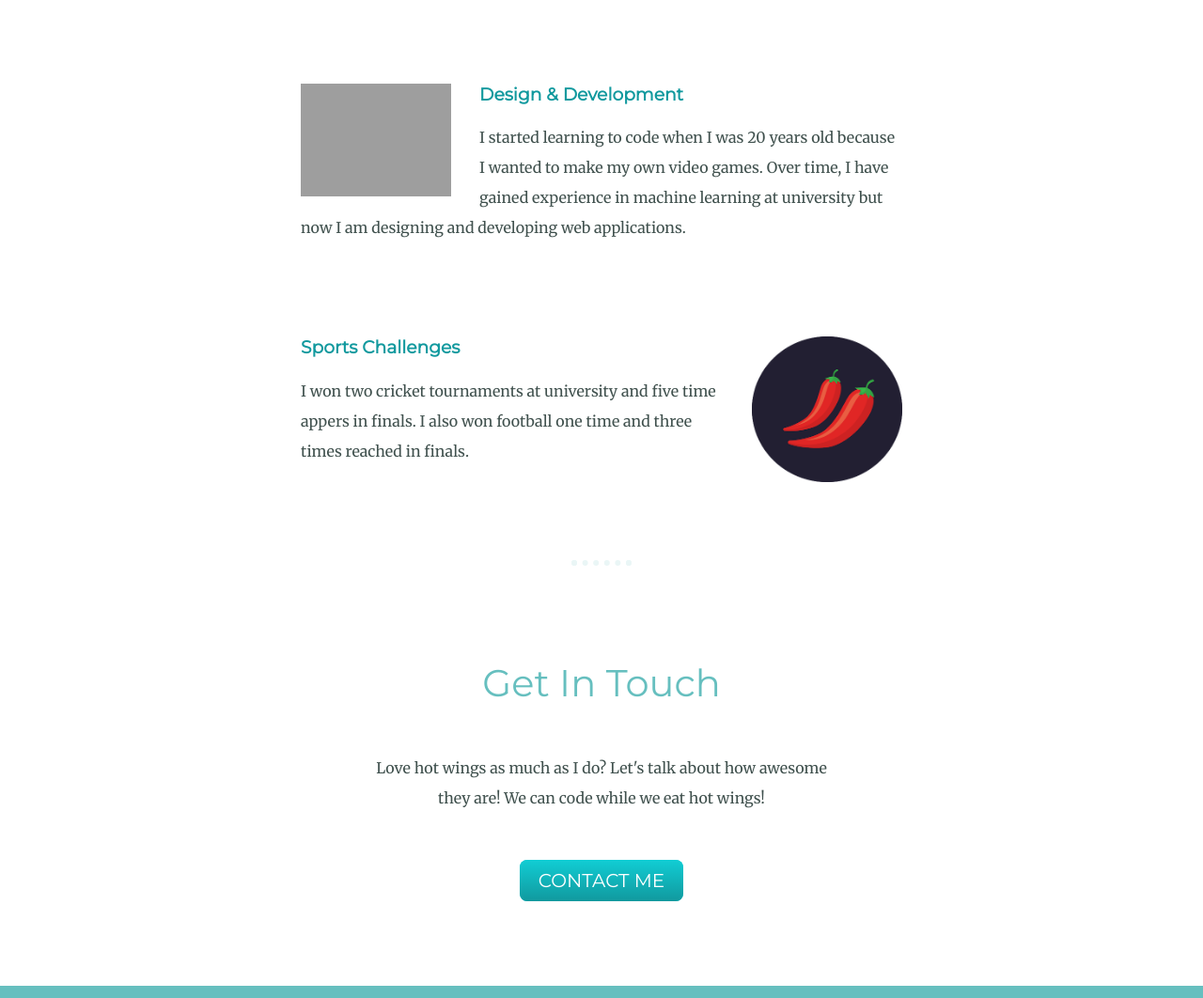
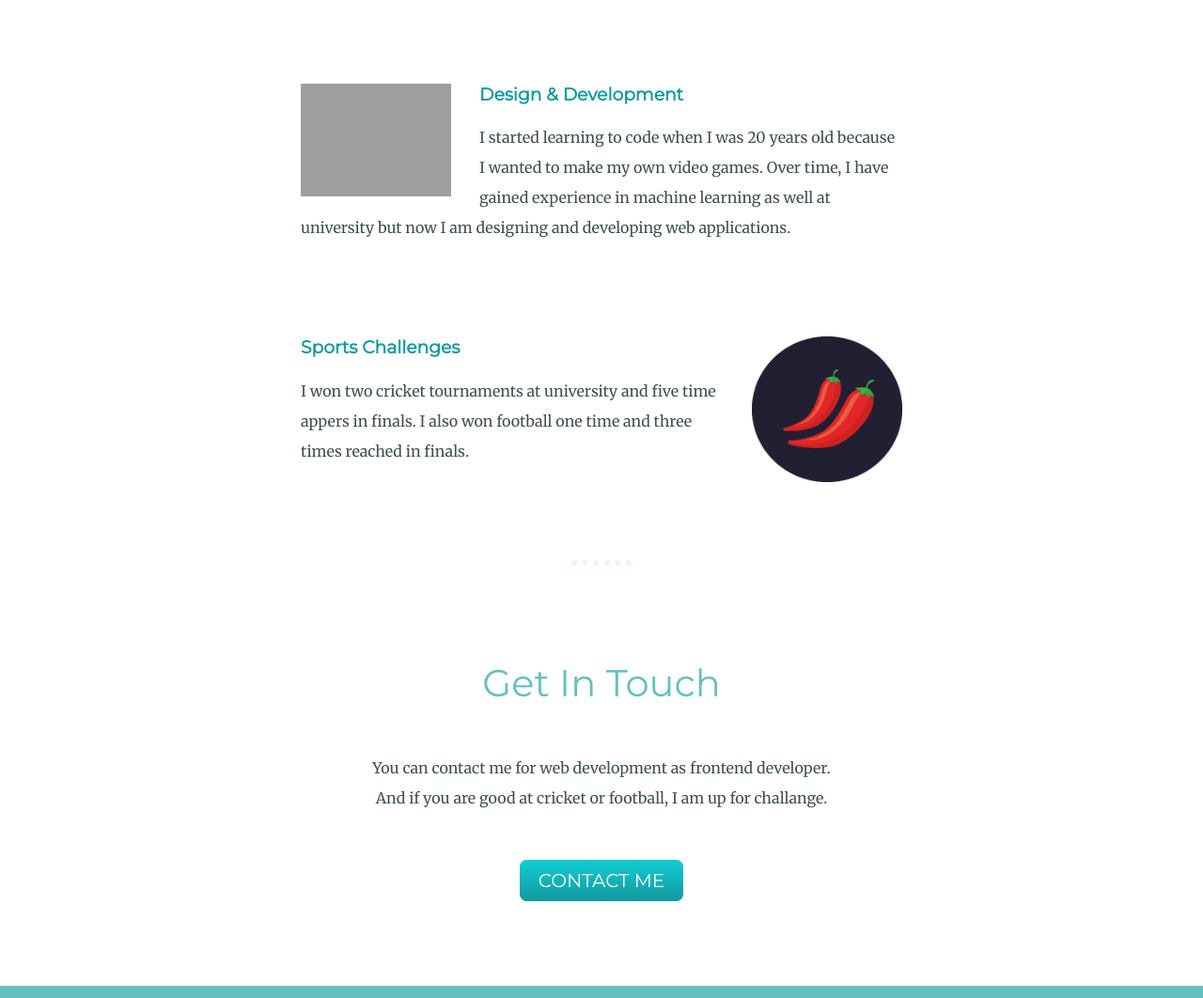
Before and after one commit to ABDUL-MOEED-HAFEEZ/cv, a plain HTML site: page index.html in a window 1280 px wide. Shown: the part 1760-2822 px from the top of the page at 94% size. Drawn offline with Linux system fonts and the light colour scheme; grey boxes are pictures that could not be loaded.

Commit message:
Update index.html

```diff
--- a/index.html
+++ b/index.html
@@ -33,7 +33,7 @@
         <img class="code-img" src="https://media.giphy.com/media/3p50WGyUqeU5W/giphy.gif" alt="code-img">
 
         <h3>Design & Development</h3>
-        <p>I started learning to code when I was 20 years old because I wanted to make my own video games. Over time, I have gained experience in machine learning at university but now I am designing and developing web applications.</p>
+        <p>I started learning to code when I was 20 years old because I wanted to make my own video games. Over time, I have gained experience in machine learning as well at university but now I am designing and developing web applications.</p>
 
       </div>
       <div class="skill-row">
@@ -47,7 +47,7 @@
     <hr>
     <div class="contact-me">
       <h2>Get In Touch</h2>
-      <p class="contact-message">Love hot wings as much as I do? Let's talk about how awesome they are! We can code while we eat hot wings!</p>
+      <p class="contact-message">You can contact me for web development as frontend developer. And if you are good at cricket or football, I am up for challange. </p>
       <a class="btn" href="mailto:moueedhafeez.mh@gmail.com">CONTACT ME</a>
     </div>
   </div>
```
